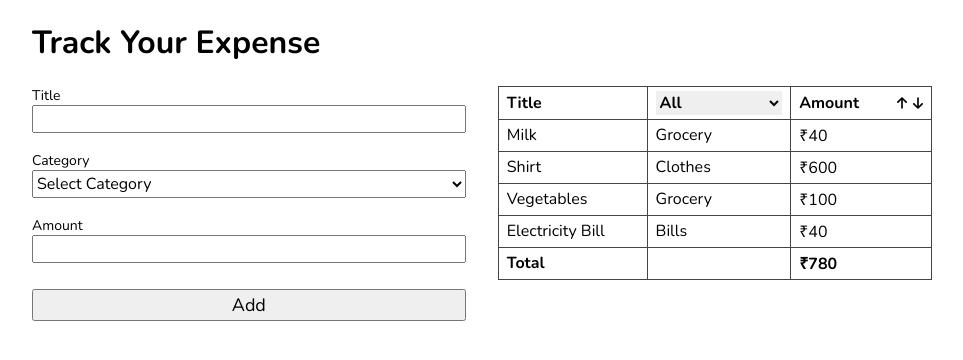
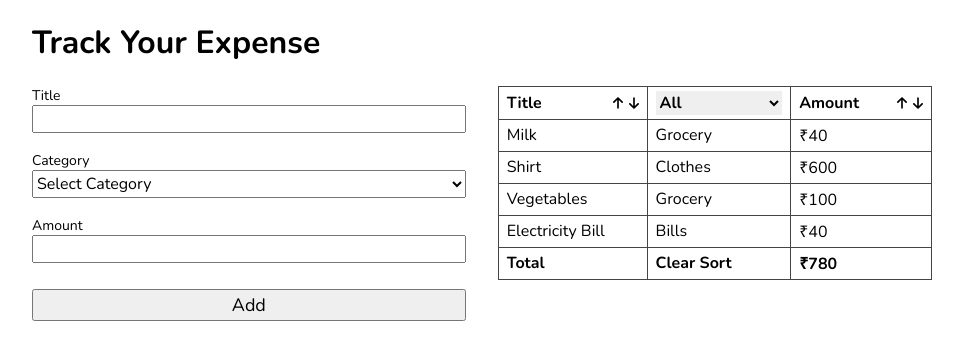
Before and after one commit to shirish2121/Expense-Tracker-Project, a React (Vite) app: page / in a window 1280 px wide. Shown: the top 360 px of the page, without its empty margins (158-1121 px from the left). Built offline with nearby package versions, Linux system fonts and the light colour scheme.

Commit message:
implement clear sort feature and sorting in terms of Alphabetical order

```diff
--- a/src/App.css
+++ b/src/App.css
@@ -121,6 +121,10 @@ main {
   background-color: #ddd;
 }
 
+.clear-sort {
+  cursor: pointer;
+}
+
 .errors {
   font-size: 12px;
   color: red;
--- a/src/components/ExpenseForm.jsx
+++ b/src/components/ExpenseForm.jsx
@@ -24,7 +24,7 @@ export default function ExpenseForm({
   const validationConfig = {
     title: [
       { required: true, message: 'Please enter the title' },
-      { minLength: 5, message: 'Title should be atleast 5 characters long' },
+      { minLength: 3, message: 'Title should be atleast 5 characters long' },
     ],
     category: [{ required: true, message: 'Please enter a category' }],
     amount: [{ required: true, message: 'Please enter an amount' }],
--- a/src/components/ExpenseTable.jsx
+++ b/src/components/ExpenseTable.jsx
@@ -14,6 +14,9 @@ export default function ExpenseTable({
   const [filteredData, setQuery] = useFilter(expenses, (data) => data.category);
   const [menuPosition, setMenuPosition] = useState({});
   // const [rowId, setRowId] = useState('');
+  const [sortCallback, setSortCallback] = useState(() => () => {});
+
+  console.log(sortCallback);
 
   const total = filteredData.reduce((acc, curr) => {
     acc += +curr.amount;
@@ -23,6 +26,8 @@ export default function ExpenseTable({
   // const filteredData = expenses.filter((expense) =>
   //   expense.category.toLowerCase().includes(category)
   // );
+
+  console.log('rendering');
   return (
     <>
       <ContextMenu
@@ -34,10 +39,58 @@ export default function ExpenseTable({
         setExpense={setExpense}
         setIsEditing={setIsEditing}
       />
-      <table className='expense-table' onClick={() => setMenuPosition({})}>
+      <table
+        className='expense-table'
+        onClick={() => {
+          if (menuPosition.left) {
+            setMenuPosition({});
+          }
+        }}
+      >
         <thead>
           <tr>
-            <th>Title</th>
+            <th className='amount-column'>
+              <div>
+                <span>Title</span>
+                <svg
+                  onClick={(e) => {
+                    // e.stopPropagation();
+                    // setExpenses((prev) => [
+                    //   ...prev.sort((a, b) => a.amount - b.amount),
+                    // ]);
+                    setSortCallback(
+                      () => (a, b) => a.title.localeCompare(b.title)
+                    );
+                  }}
+                  xmlns='http://www.w3.org/2000/svg'
+                  width='10'
+                  viewBox='0 0 384 512'
+                  className='arrow up-arrow'
+                >
+                  <title>Ascending</title>
+                  <path d='M214.6 41.4c-12.5-12.5-32.8-12.5-45.3 0l-160 160c-12.5 12.5-12.5 32.8 0 45.3s32.8 12.5 45.3 0L160 141.2V448c0 17.7 14.3 32 32 32s32-14.3 32-32V141.2L329.4 246.6c12.5 12.5 32.8 12.5 45.3 0s12.5-32.8 0-45.3l-160-160z' />
+                </svg>
+                <svg
+                  onClick={() =>
+                    // setExpenses((prev) => [
+                    //   ...prev.sort((a, b) => b.amount - a.amount),
+                    // ])
+                    {
+                      setSortCallback(
+                        () => (a, b) => b.title.localeCompare(a.title)
+                      );
+                    }
+                  }
+                  xmlns='http://www.w3.org/2000/svg'
+                  width='10'
+                  viewBox='0 0 384 512'
+                  className='arrow down-arrow'
+                >
+                  <title>Descending</title>
+                  <path d='M169.4 470.6c12.5 12.5 32.8 12.5 45.3 0l160-160c12.5-12.5 12.5-32.8 0-45.3s-32.8-12.5-45.3 0L224 370.8 224 64c0-17.7-14.3-32-32-32s-32 14.3-32 32l0 306.7L54.6 265.4c-12.5-12.5-32.8-12.5-45.3 0s-12.5 32.8 0 45.3l160 160z' />
+                </svg>
+              </div>
+            </th>
             <th>
               <select onChange={(e) => setQuery(e.target.value.toLowerCase())}>
                 <option value=''>All</option>
@@ -53,10 +106,11 @@ export default function ExpenseTable({
                 <span>Amount</span>
                 <svg
                   onClick={(e) => {
-                    e.stopPropagation();
-                    setExpenses((prev) => [
-                      ...prev.sort((a, b) => a.amount - b.amount),
-                    ]);
+                    // e.stopPropagation();
+                    // setExpenses((prev) => [
+                    //   ...prev.sort((a, b) => a.amount - b.amount),
+                    // ]);
+                    setSortCallback(() => (a, b) => a.amount - b.amount);
                   }}
                   xmlns='http://www.w3.org/2000/svg'
                   width='10'
@@ -68,9 +122,10 @@ export default function ExpenseTable({
                 </svg>
                 <svg
                   onClick={() =>
-                    setExpenses((prev) =>
-                      prev.sort((a, b) => b.amount - a.amount)
-                    )
+                    // setExpenses((prev) => [
+                    //   ...prev.sort((a, b) => b.amount - a.amount),
+                    // ])
+                    setSortCallback(() => (a, b) => b.amount - a.amount)
                   }
                   xmlns='http://www.w3.org/2000/svg'
                   width='10'
@@ -85,7 +140,9 @@ export default function ExpenseTable({
           </tr>
         </thead>
         <tbody>
-          {filteredData.map(({ id, title, category, amount }) => (
+          {filteredData
+            .sort(sortCallback)
+            .map(({ id, title, category, amount }) => (
               <tr
                 key={id}
                 onContextMenu={(e) => {
@@ -101,7 +158,14 @@ export default function ExpenseTable({
             ))}
           <tr>
             <th>Total</th>
-            <th></th>
+            <th
+              className='clear-sort'
+              onClick={() => {
+                setSortCallback(() => () => {});
+              }}
+            >
+              Clear Sort
+            </th>
             <th>₹{total}</th>
           </tr>
         </tbody>
```
Lines whose indentation alone changed are shown as unchanged.
